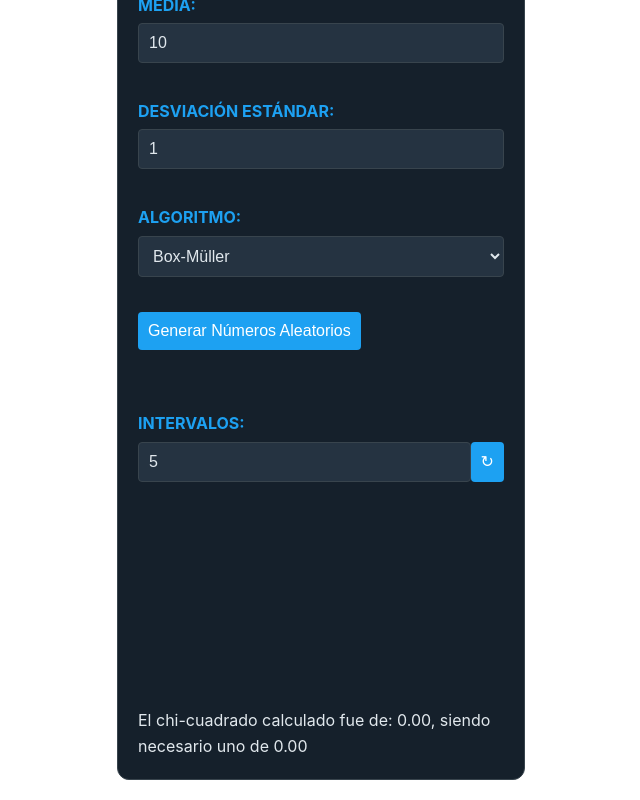
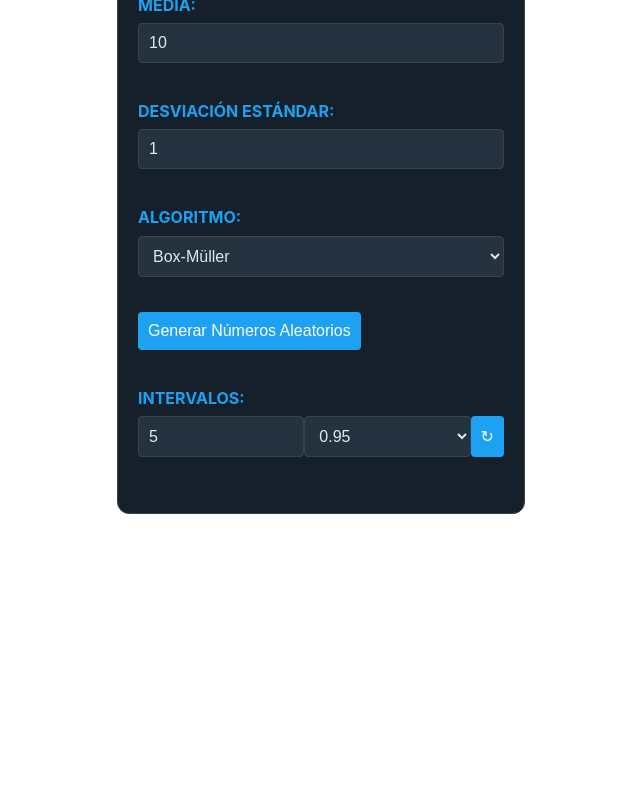
Before and after one commit to FrancoRav/simrng-vue, a Vue app: page / in a window 1280 px wide. Shown: the part 378-1178 px from the top of the page, without its empty margins (319-959 px from the left). After the commit the page ends 912 px from the top, so only its background shows below. Built offline with nearby package versions, Linux system fonts and the light colour scheme.

Commit message:
feat: add significance input, pager

```diff
--- a/src/components/Random.vue
+++ b/src/components/Random.vue
@@ -43,45 +43,44 @@
         <br>
         <button class="gen" @click="generateRandomNumbers" :disabled='inprogress'>Generar Números Aleatorios</button>
         <br>
-        <!--<keep-alive>
-            <RecycleScroller v-if="generatedNumbers.length > 0" class="scroller" :items="generatedNumbers" :item-size="30"
-                v-slot="{ item }" :prerender="500">
-                <div class="num">
-                    {{ item }}
-                </div>
-            </RecycleScroller>
-        </keep-alive>-->
-        <!--        <span>
-            <Pager class="page" v-if="generatedNumbers.length > 0" :items="generatedNumbers" :items-per-page="10" />
-        </span>-->
-        <!--<VirtualList v-if="numsObj.length > 0" :size="50" :remain="20" :dataComponent=functional :dataKey="'value'"
-            :dataSources="numsObj">
-        </VirtualList>-->
-        <!--<div class="numlist" v-if="generatedNumbers.length > 0">
-            <h2>Generated Numbers:</h2>
-            <ul>
-                <li v-for="number in generatedNumbers" :key="number">{{ Math.round(number * 100) / 100 }}</li>
-            </ul>
-        </div>-->
-        <br>
         <label>Intervalos:</label>
         <div class="histgen">
             <input type="number" v-model="intervals">
+            <select v-model="significance">
+                <option value=1>0.001</option>
+                <option value=2>0.01</option>
+                <option value=3>0.025</option>
+                <option value=4>0.05</option>
+                <option value=5>0.1</option>
+                <option value=6>0.9</option>
+                <option value=7>0.95</option>
+                <option value=8>0.975</option>
+                <option value=9>0.99</option>
+                <option value=10>0.999</option>
+            </select>
             <button class="gen" @click="regenIntervals" :disabled='inprogress'>↻</button>
         </div>
         <br>
-        <div class="canvas">
-            <canvas id="histogram"></canvas>
-        </div>
-        <div class="chi">
-            <p>El chi-cuadrado calculado fue de: {{ Number(chi_calculated).toFixed(2) }}, siendo necesario uno de
+        <div class="results" v-if="generated">
+            <Pager class="page" v-if="generated" :totalPages="Math.ceil(generatedNumbers/30)" />
+            <br>
+            <div class="canvas">
+                <canvas id="histogram"></canvas>
+            </div>
+            <div class="chi">
+                <p>El chi-cuadrado calculado fue de: {{ Number(chi_calculated).toFixed(2) }}, siendo necesario uno de
                 {{ Number(chi_accepted).toFixed(2) }}</p>
+            </div>
         </div>
     </div>
 </template>
 
 <style>
 .canvas {
+    width: 100%;
+}
+
+.results {
     width: 100%;
 }
 
@@ -120,11 +119,9 @@ canvas {
     text-decoration: none;
 }
 
-.page {
+div.page {
     width: 100%;
-    height: 200px;
 }
-
 div.numlist {
     width: 100%;
 }
@@ -187,7 +184,6 @@ ul {
     margin: 0;
     padding: 0;
     list-style: none;
-    max-height: 200px;
     /* add a fixed max-height for the panel */
     overflow-y: auto;
     /* add scrollbars when the content exceeds the panel's height */
@@ -349,8 +345,10 @@ export default {
     data() {
         return {
             isinprogress: false,
+            generated: false,
             distribution: 'normal',
             intervals: 5,
+            significance: 7,
             seed: 0,
             numGenerated: 10,
             lowerLimit: 0,
@@ -361,7 +359,7 @@ export default {
             sd: 1,
             algorithm: 'boxmuller',
             lambda: 5,
-            generatedNumbers: [],
+            generatedNumbers: 0,
             chart: null,
         };
     },
@@ -393,7 +391,9 @@ export default {
 
             var reqdata = {
                 intervals: this.intervals,
+                significance: Number(this.significance),
             }
+            console.log(reqdata);
             var myHeaders = new Headers();
             myHeaders.append("Content-Type", "application/json");
             var url = "http://127.0.0.1:3000/api/statistics";
@@ -534,9 +534,12 @@ export default {
             }
             data.data = dist;
             requestOptions.body = JSON.stringify(data);
+            this.generatedNumbers = this.numGenerated;
+            this.generated = false;
             fetch(url, requestOptions)
                 .then(response => {
                     if (response.ok) {
+                        this.generated = true;
                         this.regenIntervals();
                     }
                     else {
```
